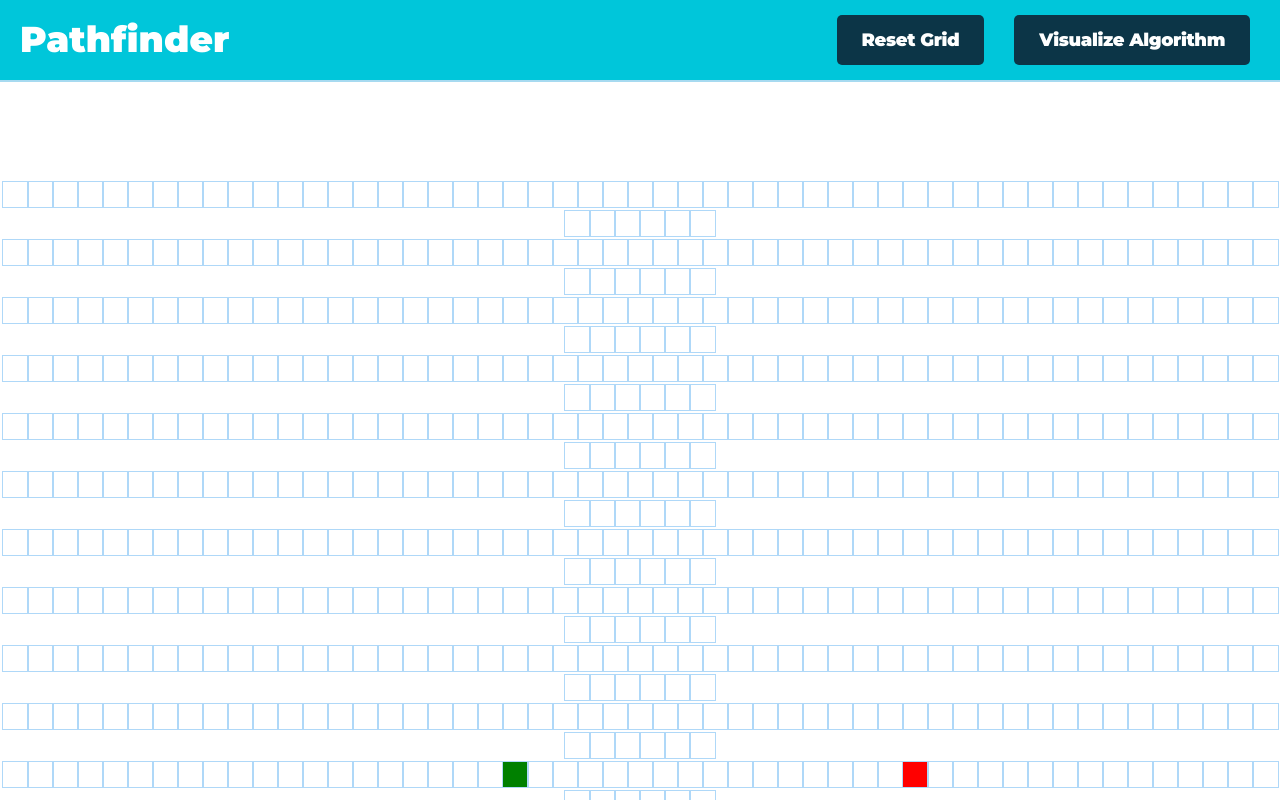
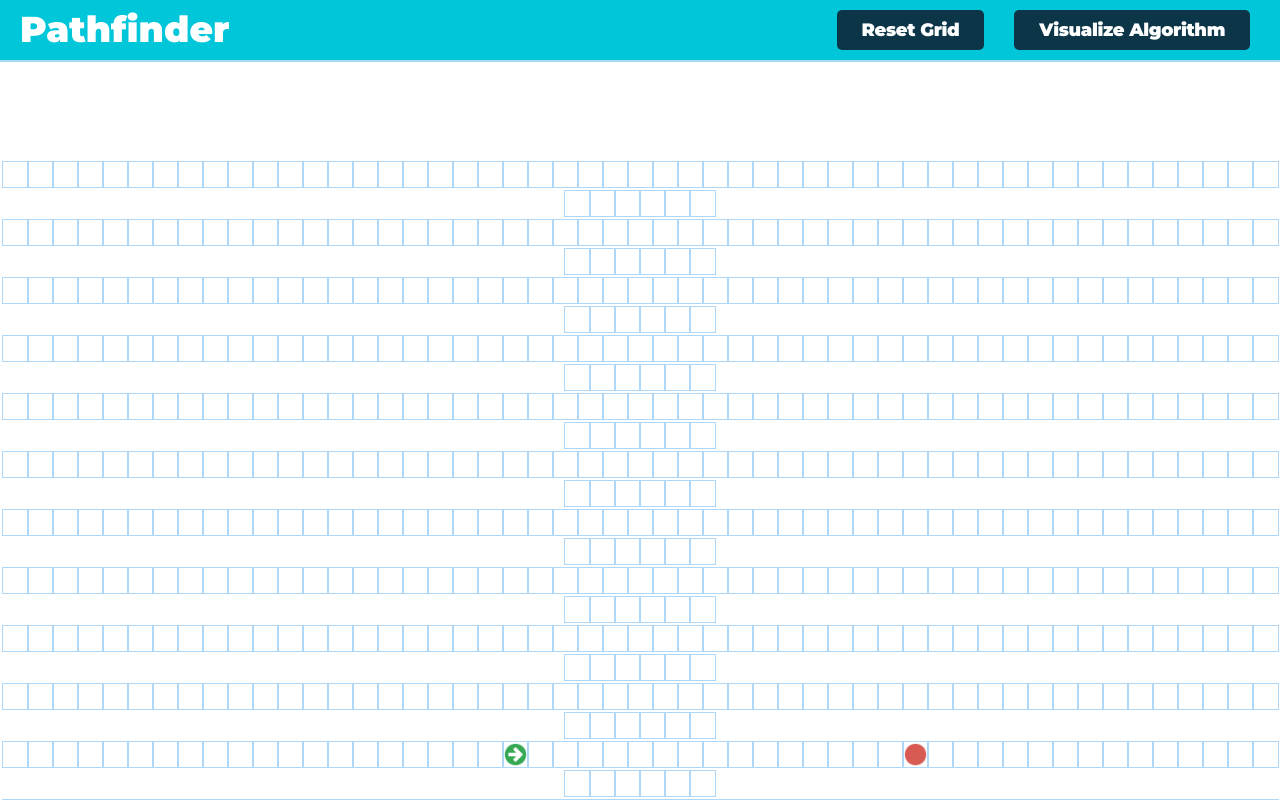
Before and after one commit to julietsampson/pathfinder, a React (Create React App) app: page / in a window 1280 px wide. Shown: the top 800 px of the page. Built offline with nearby package versions, Linux system fonts and the light colour scheme.

Commit message:
added icons for the start and end node

```diff
--- a/src/Pathfinder/Node/Node.css
+++ b/src/Pathfinder/Node/Node.css
@@ -11,11 +11,13 @@
 }
 
 .node-end {
-  background-color: red;
+  background-image: url('./img/circle.png');
+  background-size: 100%;
 }
 
 .node-start {
-  background-color: green;
+  background-image: url('./img/arrow.png');
+  background-size: 100%;
 }
 
 .node-visited {
--- a/src/Pathfinder/Pathfinder.css
+++ b/src/Pathfinder/Pathfinder.css
@@ -6,7 +6,7 @@
 header {
 	position: sticky;
 	top: 0;
-	height: 80px;
+	height: 60px;
 	background: rgb(0,198,218);
 	z-index: 15;
 	border-bottom: 2px solid rgba(81, 182, 225, .5);
@@ -22,19 +22,19 @@ nav {
 	font-family: 'Montserrat', sans-serif;
 	position: absolute;
 	width: 100%;
-	height: 75px;
+	height: 60px;
 }
 
 nav.title>h1 {
 	color: #FEFFFF;
   	font-size: 36px;
 	font-weight: bold;
-  	margin: 17px 0px 0px 20px;
+  	margin: 7px 0px 0px 20px;
   	float: left;
 }
 
 nav.buttons>button {
-	margin: 15px 30px 0px 0px;
+	margin: 10px 30px 0px 0px;
 	float: right;
 }
 
@@ -45,14 +45,14 @@ button {
 	border: none;
 	border-radius: 5px;
 	padding: 10px 25px;
-	height: 50px;
+	height: 40px;
 	transition: 0.3s;
 
 	font-family: 'Montserrat', sans-serif;
 	font-style: normal;
 	font-size: 18px;
 	font-weight: 700;
-	line-height: 26px;
+	line-height: 20px;
 	align-items: center;
 	text-align: center;
 	letter-spacing: -0.02em;
```
Also changed, not shown: src/Pathfinder/Node/img/arrow.png (added), src/Pathfinder/Node/img/circle.png (added).
